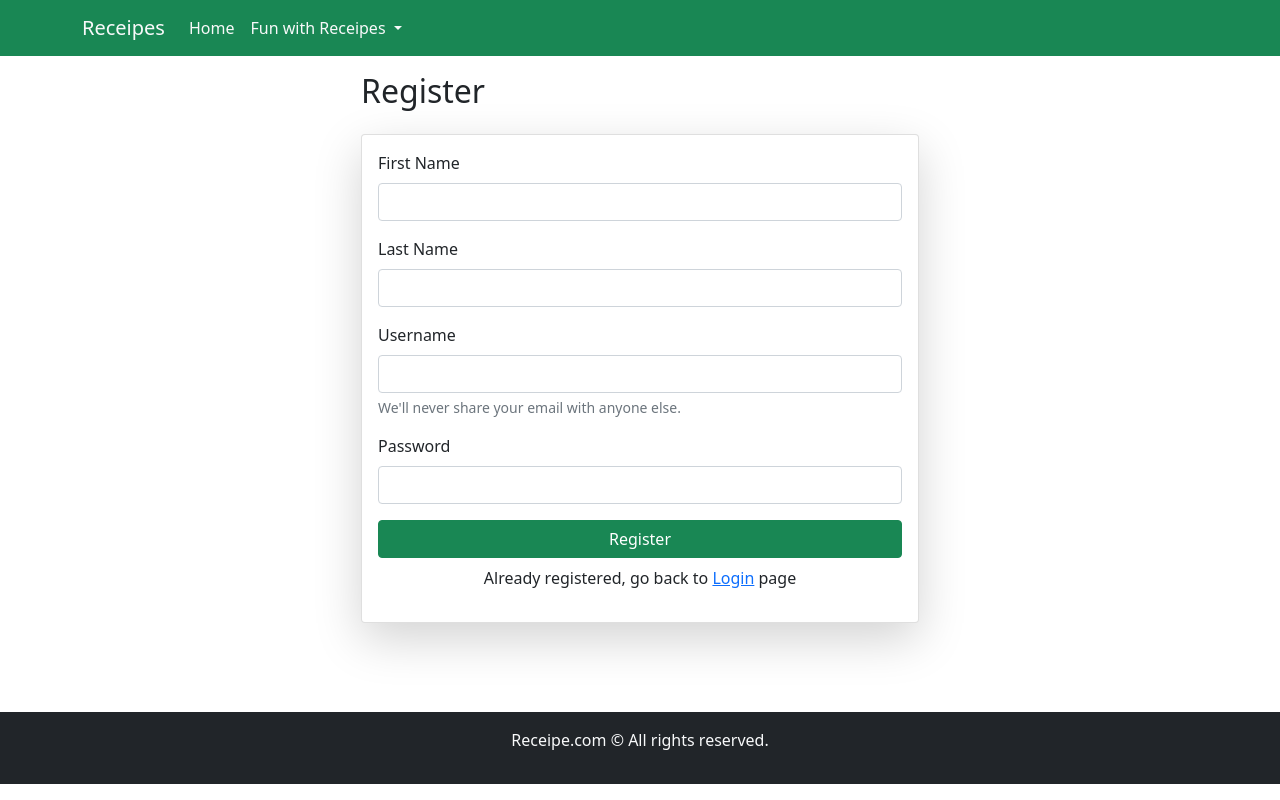
After one commit to tiwarirahul479/django_projects, a Django app: page /register/ in a window 1280 px wide. The commit adds this page. Run offline with Django 5.2, Linux system fonts and the light colour scheme; some libraries are stand-ins or nearby versions.

Commit message:
[ADD]user register part

```diff
--- a/receipe_project/receipe/models.py
+++ b/receipe_project/receipe/models.py
@@ -1,4 +1,5 @@
 from django.db import models
+from django.contrib.auth.models import User
 
 # Create your models here.
 
@@ -6,3 +7,4 @@ class Receipe(models.Model):
     receipe_name = models.CharField(max_length=100)
     receipe_description = models.TextField()
     receipe_image = models.ImageField(upload_to='public/static')
+    user = models.ForeignKey(User, on_delete=models.SET_NULL, null=True, blank=True)
--- a/receipe_project/receipe/templates/receipes.html
+++ b/receipe_project/receipe/templates/receipes.html
@@ -4,7 +4,7 @@
     <div>
         <h2 class="my-3">Listed Receipes</h2>
         <form class="d-flex my-2">
-          <input class="form-control me-2" type="search" name="search_rec" placeholder="Search Recepies..." aria-label="Search">
+          <input class="form-control me-2" type="search" name="search_rec" value="{{search_rec}}" placeholder="Search Recepies..." aria-label="Search">
           <button class="btn btn-outline-success" type="submit">Search</button>
         </form>
         {% if receipe_data %}
--- /dev/null
+++ b/receipe_project/receipe/templates/register.html
@@ -0,0 +1,40 @@
+{% extends "base.html" %}
+{% block start %}
+
+<div class="d-flex flex-column justify-content-center align-items-center">
+    <h2 class="col-6">Register</h2>
+    <form class="col-6 my-3 card p-3 shadow-lg" method="post" enctype="multipart/form-data">
+        {% csrf_token %}
+
+        {% if messages %}
+        {{messages.tags}}
+        <div class="alert alert-primary" role="alert">
+            {% for message in messages %}
+            {{message}}
+            {% endfor %}
+        </div>
+        {% endif %}
+
+        <div class="mb-3">
+            <label for="first_name" class="form-label">First Name</label>
+            <input type="text" class="form-control" id="first_name" required name="first_name">
+        </div>
+        <div class="mb-3">
+            <label for="last_name" class="form-label">Last Name</label>
+            <input type="text" class="form-control" id="last_name" required name="last_name">
+        </div>
+        <div class="mb-3">
+            <label for="username" class="form-label">Username</label>
+            <input type="email" class="form-control" id="username" required name="username" aria-describedby="emailHelp">
+            <div id="emailHelp" class="form-text">We'll never share your email with anyone else.</div>
+        </div>
+        <div class="mb-3">
+            <label for="password" class="form-label">Password</label>
+            <input type="password" name="password" required class="form-control" id="password">
+        </div>
+        <button type="submit" class="btn btn-success">Register</button>
+        <p class="text-center mt-2">Already registered, go back to <a href="/login">Login</a> page</p>
+    </form>
+</div>
+
+{% endblock %}
--- a/receipe_project/receipe/views.py
+++ b/receipe_project/receipe/views.py
@@ -1,19 +1,22 @@
 from django.shortcuts import render, redirect
 from .models import *
+from django.contrib.auth.models import User
+from django.contrib import messages
 
 # Create your views here.
 
 def receipes(request):
     receipe_data = Receipe.objects.all()
+    search_rec = ''
 
     if request.GET.get("search_rec"):
         search_rec = request.GET.get("search_rec")
-        print(f"=====search_rec======={search_rec}")
         receipe_data = receipe_data.filter(receipe_name__icontains = search_rec)
 
     context = {
         'page': 'Receipes Home',
         'receipe_data': receipe_data[::-1],
+        'search_rec': search_rec,
     }
     return render(request, 'receipes.html', context=context)
 
@@ -33,6 +36,8 @@ def receipe_add(request):
             receipe_description = receipe_description,
             receipe_image = receipe_image
         )
+
+        messages.success(request, "Receipe Added successfully!")
 
         return redirect('/receipes/add/')
 
@@ -71,3 +76,41 @@ def receipe_open(request, id):
     }
 
     return render(request, 'receipe_open_page.html', context=context)
+
+def login_page(request):
+    context = {
+        'page': "Login"
+    }
+    return render(request, 'login.html', context=context)
+
+def register_page(request):
+    context = {
+        'page': "Register"
+    }
+
+
+    if request.method == 'POST':
+        data = request.POST
+
+        first_name = data.get('first_name')
+        last_name = data.get('last_name')
+        username = data.get('username')
+        password = data.get('password')
+
+        user = User.objects.filter(username=username)
+        if user.exists():
+            messages.error(request, "Username already exist!")
+            return redirect("/register")
+
+        user = User.objects.create(
+            first_name = first_name,
+            last_name = last_name,
+            username = username
+        )
+        user.set_password(password)
+        user.save()
+        messages.success(request, "User register successfully!")
+
+        return redirect("/register")
+
+    return render(request, 'register.html', context=context)
--- a/receipe_project/receipe_project/urls.py
+++ b/receipe_project/receipe_project/urls.py
@@ -28,6 +28,8 @@ urlpatterns = [
     path('receipe-update/<id>/', receipe_update, name='receipe_update'),
     path('receipe/<id>/', receipe_open, name='receipe_open'),
     path('receipes/add/', receipe_add, name='receipe_add'),
+    path('login/', login_page, name='login_page'),
+    path('register/', register_page, name='register_page'),
 ]
 
 if settings.DEBUG:
```
Also changed, not shown: receipe_project/receipe/templates/login.html (added, +22 -0 lines), receipe_project/receipe/templates/receipe_add.html (+10 -0 lines), receipe_project/db.sqlite3, receipe_project/public/static/public/static/pink_color_djLMN78.png (added), receipe_project/receipe/migrations/0003_receipe_user.py (added).
